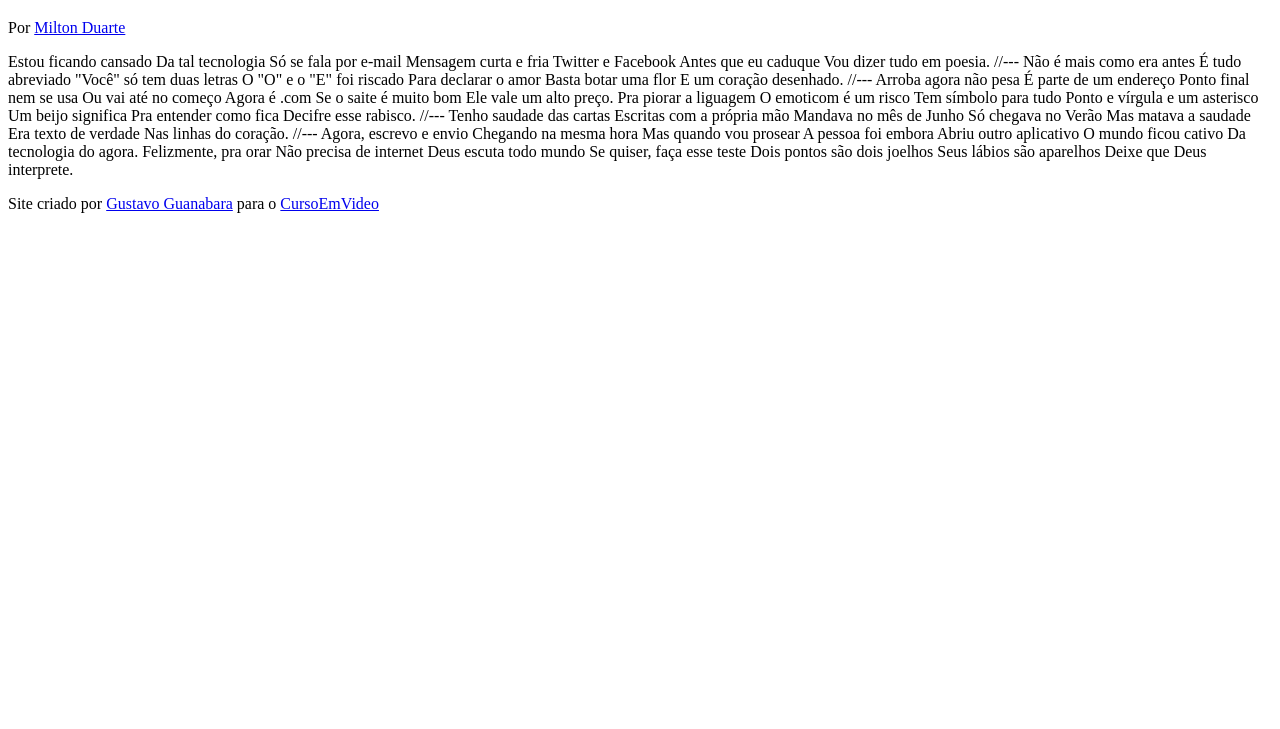
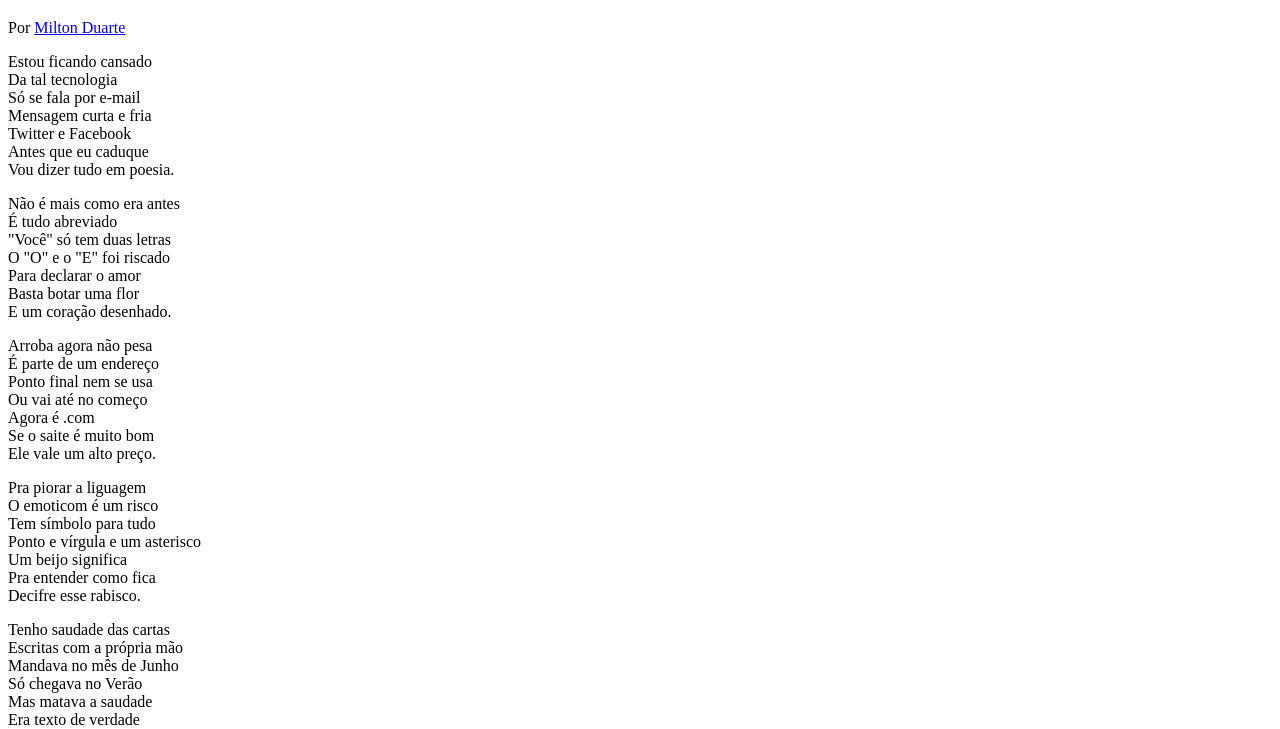
Before and after one commit to SerMfi/projeto-cordel, a plain HTML site: page index.html in a window 1280 px wide. Shown: the part 61-790 px from the top of the page. Drawn offline with Linux system fonts and the light colour scheme.

Commit message:
Criei o HTML do projeto-cordel

```diff
--- /dev/null
+++ b/estilo/style.css
@@ -0,0 +1 @@
+@charset "UTF-8";
--- a/index.html
+++ b/index.html
@@ -1,83 +1,104 @@
 <!DOCTYPE html>
 <html lang="pt-br">
+
 <head>
     <meta charset="UTF-8">
     <meta http-equiv="X-UA-Compatible" content="IE=edge">
     <meta name="viewport" content="width=device-width, initial-scale=1.0">
     <title>Cordel Moderno</title>
+    <link rel="stylesheet" href="estilo/style.css">
 </head>
+
 <body>
     <header>
         <h1>Cordel Moderno</h1>
         <p>Por <a href="https://www.recantodasletras.com.br/poesias/3186743" target="_blank">Milton Duarte</a></p>
     </header>
 
-    Estou ficando cansado
-    Da tal tecnologia
-    Só se fala por e-mail
-    Mensagem curta e fria
-    Twitter e Facebook
-    Antes que eu caduque
-    Vou dizer tudo em poesia.
+    <section>
+        <p>
+            Estou ficando cansado <br>
+            Da tal tecnologia <br>
+            Só se fala por e-mail <br>
+            Mensagem curta e fria <br>
+            Twitter e Facebook <br>
+            Antes que eu caduque <br>
+            Vou dizer tudo em poesia.
+        </p>
+    </section>
 
-    //---
+    <section>
+        <p>
+            Não é mais como era antes <br>
+            É tudo abreviado <br>
+            "Você" só tem duas letras <br>
+            O "O" e o "E" foi riscado <br>
+            Para declarar o amor <br>
+            Basta botar uma flor <br>
+            E um coração desenhado.
+        </p>
+    </section>
 
-    Não é mais como era antes
-    É tudo abreviado
-    "Você" só tem duas letras
-    O "O" e o "E" foi riscado
-    Para declarar o amor
-    Basta botar uma flor
-    E um coração desenhado.
+    <section>
+        <p>
+            Arroba agora não pesa <br>
+            É parte de um endereço <br>
+            Ponto final nem se usa <br>
+            Ou vai até no começo <br>
+            Agora é .com <br>
+            Se o saite é muito bom <br>
+            Ele vale um alto preço. <br>
+        </p>
 
-    //---
+        <p>
+            Pra piorar a liguagem <br>
+            O emoticom é um risco <br>
+            Tem símbolo para tudo <br>
+            Ponto e vírgula e um asterisco <br>
+            Um beijo significa <br>
+            Pra entender como fica <br>
+            Decifre esse rabisco.
+        </p>
+    </section>
 
-    Arroba agora não pesa
-    É parte de um endereço
-    Ponto final nem se usa
-    Ou vai até no começo
-    Agora é .com
-    Se o saite é muito bom
-    Ele vale um alto preço.
+    <section>
+        <p>
+            Tenho saudade das cartas <br>
+            Escritas com a própria mão <br>
+            Mandava no mês de Junho <br>
+            Só chegava no Verão <br>
+            Mas matava a saudade <br>
+            Era texto de verdade <br>
+            Nas linhas do coração.
+        </p>
+    </section>
 
-    Pra piorar a liguagem
-    O emoticom é um risco
-    Tem símbolo para tudo
-    Ponto e vírgula e um asterisco
-    Um beijo significa
-    Pra entender como fica
-    Decifre esse rabisco.
+    <section>
+        <p>
+            Agora, escrevo e envio <br>
+            Chegando na mesma hora <br>
+            Mas quando vou prosear <br>
+            A pessoa foi embora <br>
+            Abriu outro aplicativo <br>
+            O mundo ficou cativo <br>
+            Da tecnologia do agora. <br>
+        </p>
 
-    //---
-
-    Tenho saudade das cartas
-    Escritas com a própria mão
-    Mandava no mês de Junho
-    Só chegava no Verão
-    Mas matava a saudade
-    Era texto de verdade
-    Nas linhas do coração.
-
-    //---
-
-    Agora, escrevo e envio
-    Chegando na mesma hora
-    Mas quando vou prosear
-    A pessoa foi embora
-    Abriu outro aplicativo
-    O mundo ficou cativo
-    Da tecnologia do agora.
-
-    Felizmente, pra orar
-    Não precisa de internet
-    Deus escuta todo mundo
-    Se quiser, faça esse teste
-    Dois pontos são dois joelhos
-    Seus lábios são aparelhos
-    Deixe que Deus interprete.
+        <p>
+            Felizmente, pra orar <br>
+            Não precisa de internet <br>
+            Deus escuta todo mundo <br>
+            Se quiser, faça esse teste <br>
+            Dois pontos são dois joelhos <br>
+            Seus lábios são aparelhos <br>
+            Deixe que Deus interprete.
+        </p>
+    </section>
 
     <footer>
-        <p>Site criado por <a href="https://gustavoguanabara.github.io" target="_blank">Gustavo Guanabara</a> para o <a href="https://www.cursoemvideo.com" target="_blank">CursoEmVideo</a></p>
+        <p>Site criado por <a href="https://gustavoguanabara.github.io" target="_blank">Gustavo Guanabara</a> para o <a
+                href="https://www.cursoemvideo.com" target="_blank">CursoEmVideo</a></p>
     </footer>
 </body>
+
 </html>
```
